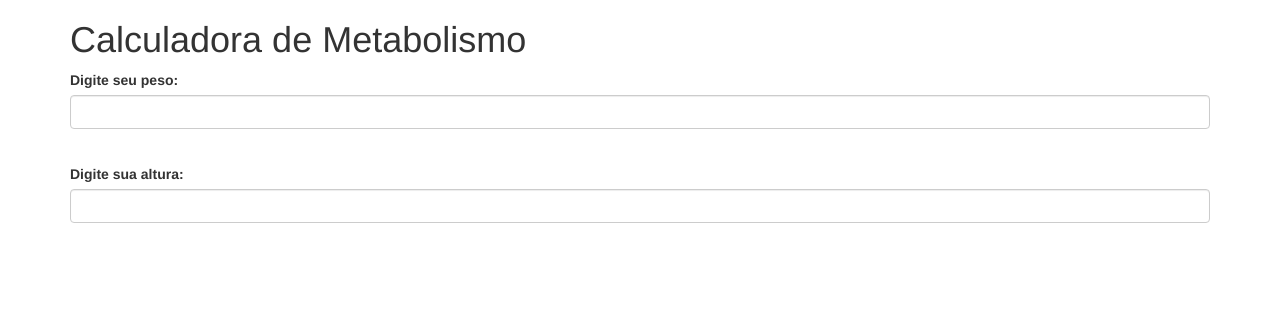
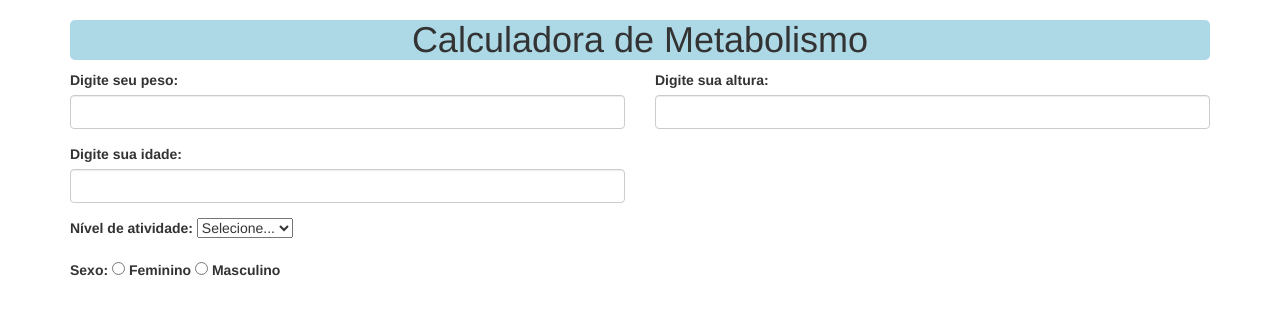
Before and after one commit to deniseasc/CalculadoraMetabolismo, a website: page www/index.html in a window 1280 px wide. Drawn offline with Linux system fonts and the light colour scheme.

Commit message:
Mudei tudo

```diff
--- a/www/css/style.css
+++ b/www/css/style.css
@@ -1 +1,6 @@
 /**/
+h1{
+  text-align: center;
+  background-color: lightblue;
+  border-radius: 5px;
+};
--- a/www/index.html
+++ b/www/index.html
@@ -17,19 +17,15 @@
 
     <div class="container">
       <h1> Calculadora de Metabolismo</h1>
+
        <div class="row">
-         <div class="col-xs-12">
+         <div class="col-xs-6">
            <div class="form-group">
           <label>Digite seu peso: </label>
          <input type="text" class="form-control">
          </div>
        </div>
-    </div>
-
-   <br>
-
-     <div class="row">
-         <div class="col-xs-12">
+       <div class="col-xs-6">
            <div class="form-group">
           <label>Digite sua altura: </label>
          <input type="text" class="form-control">
@@ -37,21 +33,40 @@
        </div>
     </div>
 
+    <div class="row">
+      <div class="col-xs-6">
+        <div class="form-group">
+        <label>Digite sua idade: </label>
+         <input type="text" class="form-control">
+        </div>
+      </div>
+      </div>
+      <div class="row">
+      <div class="col-xs-9">
+        <div class="form-group">
+        <label> Nível de atividade: </label>
+        <select>
+            <option value="selecione">Selecione...</option>
+            <option value="sedentario"> Sedentário</option>
+            <option value="leve"> Leve </option>
+            <option value="moderada"> Moderada </option>
+            <option value="intensa"> Intensa </option>
+        </select>
+        </div>
+      </div>
+    </div>
 
-
-
-
-
-
-
-
-
-
-
-
-
-
-
+    <div class="row">
+        <div class="col-xs-12">
+          <label> Sexo: </label>
+          <label>
+          <input type="radio" name="sexo" value="f"> Feminino
+          </label>
+          <label>
+          <input type="radio" name="sexo" value="m"> Masculino
+          </label>
+        </div>
+    </div>
 
 
 
```
